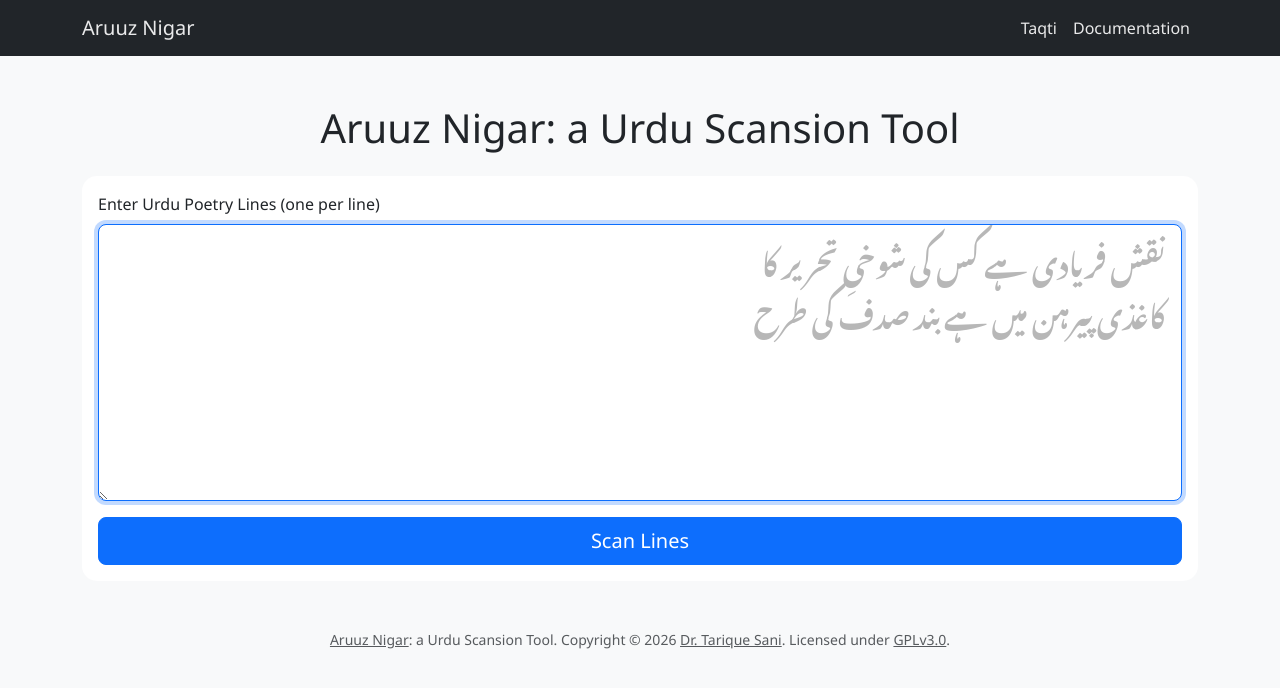
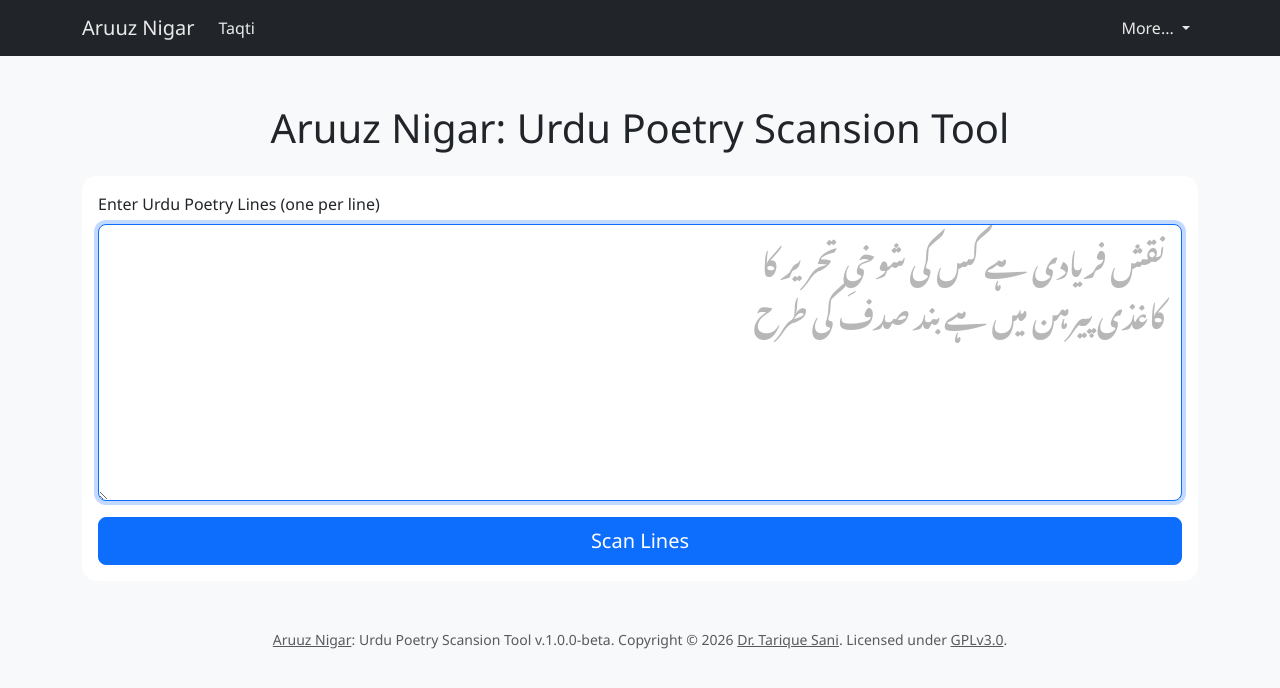
Before and after one commit to tariquesani/aruuz-nigar, a Flask app: page / in a window 1280 px wide. Shown: the top 688 px of the page. Run offline with Flask 3, Linux system fonts and the light colour scheme; some web fonts are replaced.

Commit message:
Enhance base template with new dropdown menu and about modal; update index title for consistency

```diff
--- a/templates/base.html
+++ b/templates/base.html
@@ -1,17 +1,20 @@
 <!DOCTYPE html>
 <html lang="en">
+
 <head>
     <meta charset="UTF-8">
     <meta name="viewport" content="width=device-width, initial-scale=1.0">
     <title>{% block title %}Aruuz Nigar: a Urdu Scansion Tool{% endblock %}</title>
 
     <!-- Bootstrap 5.3.3 CSS -->
-    <link href="https://cdn.jsdelivr.net/npm/bootstrap@5.3.3/dist/css/bootstrap.min.css" rel="stylesheet" crossorigin="anonymous">
+    <link href="https://cdn.jsdelivr.net/npm/bootstrap@5.3.3/dist/css/bootstrap.min.css" rel="stylesheet"
+        crossorigin="anonymous">
 
     <!-- Google Fonts: Noto Nastaliq Urdu -->
     <link rel="preconnect" href="https://fonts.googleapis.com">
     <link rel="preconnect" href="https://fonts.gstatic.com" crossorigin>
-    <link href="https://fonts.googleapis.com/css2?family=Noto+Nastaliq+Urdu:wght@400;500;600;700&display=swap" rel="stylesheet">
+    <link href="https://fonts.googleapis.com/css2?family=Noto+Nastaliq+Urdu:wght@400;500;600;700&display=swap"
+        rel="stylesheet">
 
     <!-- Static CSS -->
     <link rel="stylesheet" href="{{ url_for('static', filename='css/style.css') }}">
@@ -24,16 +27,35 @@
     <nav class="navbar navbar-expand-lg navbar-dark bg-dark fixed-top">
         <div class="container">
             <a class="navbar-brand" href="{{ url_for('index') }}">Aruuz Nigar</a>
-            <button class="navbar-toggler" type="button" data-bs-toggle="collapse" data-bs-target="#navbarNav" aria-controls="navbarNav" aria-expanded="false" aria-label="Toggle navigation">
+            <button class="navbar-toggler" type="button" data-bs-toggle="collapse" data-bs-target="#navbarNav"
+                aria-controls="navbarNav" aria-expanded="false" aria-label="Toggle navigation">
                 <span class="navbar-toggler-icon"></span>
             </button>
             <div class="collapse navbar-collapse" id="navbarNav">
-                <ul class="navbar-nav ms-auto">
+                <ul class="navbar-nav">
                     <li class="nav-item">
                         <a class="nav-link" href="{{ url_for('index') }}">Taqti</a>
                     </li>
-                    <li class="nav-item">
-                        <a class="nav-link" href="">Documentation</a>
+                </ul>
+                <ul class="navbar-nav ms-auto">
+                    <li class="nav-item dropdown">
+                        <a class="nav-link dropdown-toggle" href="#" id="navbarDropdown" role="button"
+                            data-bs-toggle="dropdown" aria-expanded="false">
+                            More...
+                        </a>
+                        <ul class="dropdown-menu dropdown-menu-end" aria-labelledby="navbarDropdown">
+                            <li><a class="dropdown-item" href="https://github.com/tariquesani/aruuz-nigar/issues"
+                                    target="_blank" rel="noopener noreferrer">Report an issue</a></li>
+                            <li><a class="dropdown-item" href="https://tariquesani.github.io/aruuz-nigar"
+                                    target="_blank" rel="noopener noreferrer">Documentation</a></li>
+                            <li><a class="dropdown-item" href="https://github.com/tariquesani/aruuz-nigar"
+                                    target="_blank" rel="noopener noreferrer">Get the code</a></li>
+                            <li>
+                                <hr class="dropdown-divider">
+                            </li>
+                            <li><a class="dropdown-item" href="https://github.com/tariquesani/aruuz-nigar/releases/" target="_blank" rel="noopener noreferrer">Check for updates</a></li>
+                            <li><a class="dropdown-item" href="#" data-bs-toggle="modal" data-bs-target="#aboutModal">About Aruuz Nigar</a></li>
+                        </ul>
                     </li>
                 </ul>
             </div>
@@ -43,12 +65,57 @@
     {% block content %}{% endblock %}
 
     <footer class="text-center mt-4 text-muted small">
-        <p><a href="https://github.com/tariquesani/aruuz-nigar" target="_blank" rel="noopener noreferrer" class="text-muted">Aruuz Nigar</a>: a Urdu Scansion Tool</a>. Copyright © 2026 <a href="https://github.com/tariquesani" target="_blank" rel="noopener noreferrer" class="text-muted">Dr. Tarique Sani</a>. Licensed under <a href="https://www.gnu.org/licenses/gpl-3.0.html" target="_blank" rel="noopener noreferrer" class="text-muted">GPLv3.0</a>.</p>
+        <p><a href="https://github.com/tariquesani/aruuz-nigar" target="_blank" rel="noopener noreferrer"
+                class="text-muted">Aruuz Nigar</a>: Urdu Poetry Scansion Tool v.1.0.0-beta. Copyright © 2026 <a
+                href="https://github.com/tariquesani" target="_blank" rel="noopener noreferrer" class="text-muted">Dr.
+                Tarique Sani</a>. Licensed under <a href="https://www.gnu.org/licenses/gpl-3.0.html" target="_blank"
+                rel="noopener noreferrer" class="text-muted">GPLv3.0</a>.</p>
     </footer>
 
     <!-- Bootstrap 5.3.3 JS Bundle -->
-    <script src="https://cdn.jsdelivr.net/npm/bootstrap@5.3.3/dist/js/bootstrap.bundle.min.js" crossorigin="anonymous"></script>
+    <script src="https://cdn.jsdelivr.net/npm/bootstrap@5.3.3/dist/js/bootstrap.bundle.min.js"
+        crossorigin="anonymous"></script>
+    <script>
+        APP_VERSION = "1.0.0-beta";
+    </script>
 
     {% block extra_scripts %}{% endblock %}
+    <!-- About Aruuz Nigar Modal -->
+    <div class="modal fade" id="aboutModal" tabindex="-1" aria-labelledby="aboutModalLabel" aria-hidden="true">
+        <div class="modal-dialog modal-dialog-centered">
+            <div class="modal-content shadow-sm">
+
+                <div class="modal-header">
+                    <h5 class="modal-title" id="aboutModalLabel">
+                        Aruuz Nigar
+                        <small class="text-muted ms-2">v1.0.0-beta</small>
+                    </h5>
+                    <button type="button" class="btn-close" data-bs-dismiss="modal" aria-label="Close"></button>
+                </div>
+
+                <div class="modal-body">
+                    <p class="mb-2">
+                        Urdu poetry prosody analysis tool for scansion and meter identification.
+                        Assists study and composition.
+                    </p>
+                    <p class="mb-0">
+                        Runs locally!
+                    </p>
+                </div>
+
+                <div class="modal-footer justify-content-between">
+                    <span class="text-muted small">© Dr. Tarique Sani</span>
+                    <div>
+                        <a href="https://tariquesani.github.io/aruuz-nigar" target="_blank"
+                            class="btn btn-sm btn-outline-secondary">Docs</a>
+                        <a href="https://github.com/tariquesani/aruuz-nigar" target="_blank"
+                            class="btn btn-sm btn-outline-secondary">Code</a>
+                    </div>
+                </div>
+
+            </div>
+        </div>
+    </div>
+
 </body>
 </html>
--- a/templates/index.html
+++ b/templates/index.html
@@ -5,7 +5,7 @@
 {% block content %}
 <div class="container my-5">
 
-    <h1 class="text-center mb-4">Aruuz Nigar: a Urdu Scansion Tool</h1>
+    <h1 class="text-center mb-4">Aruuz Nigar: Urdu Poetry Scansion Tool</h1>
 
     <!-- Error -->
     {% if error %}
```
